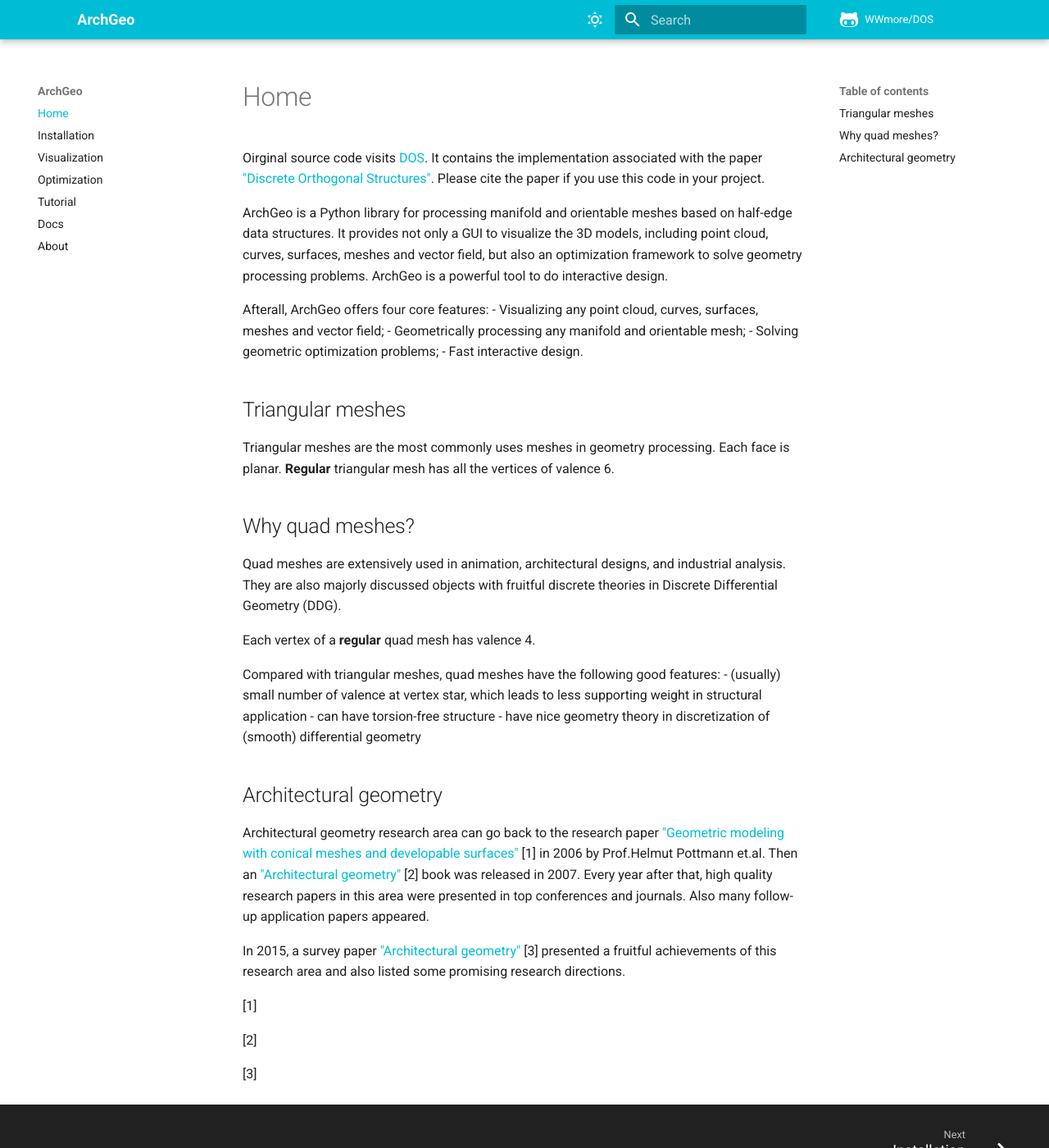
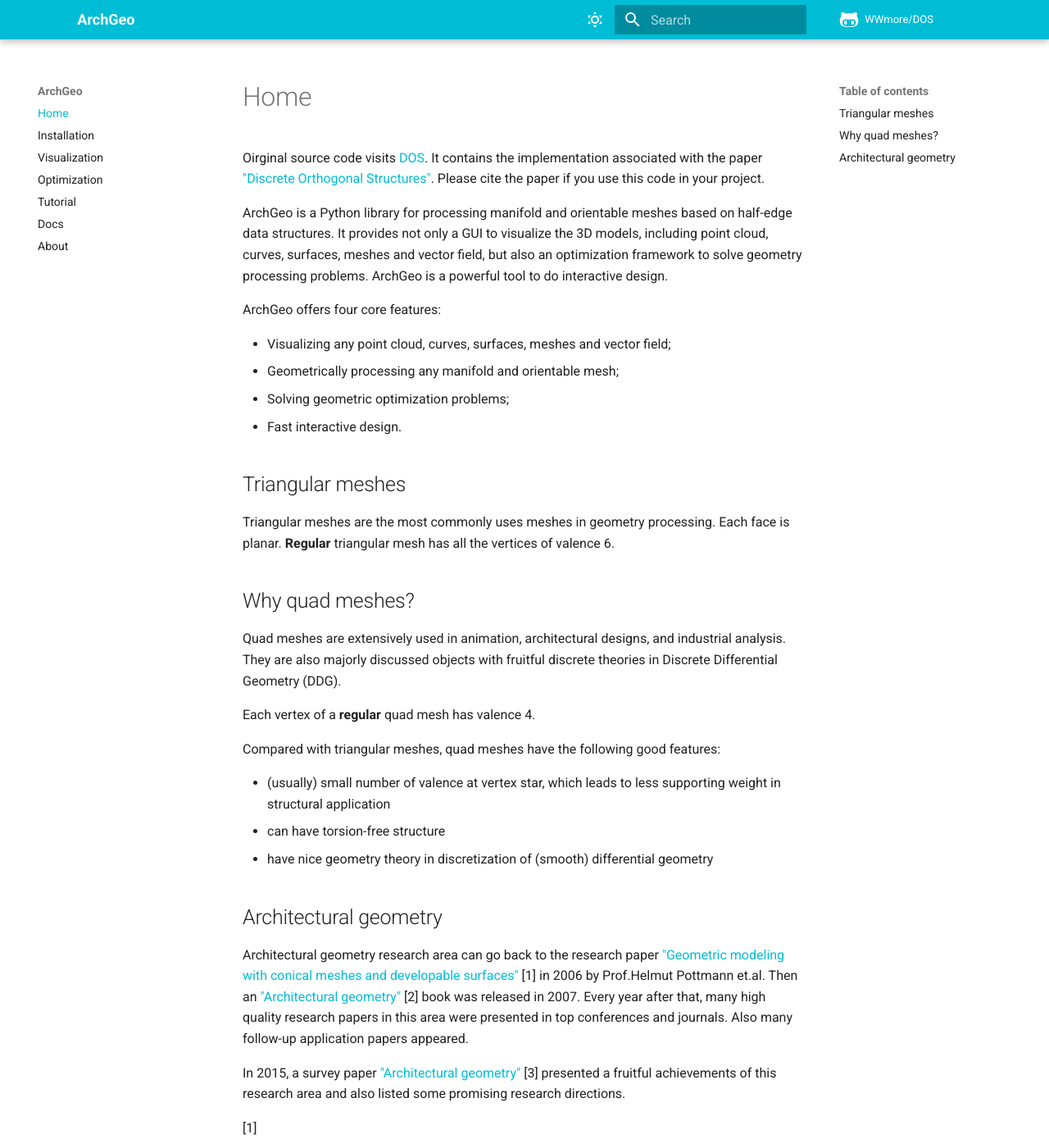
Before and after one commit to WWmore/mkdocs-archgeo, an MkDocs documentation site: the page built from docs/1.home.md, in a window 1280 px wide and 1400 px high. Shown: the whole window at 82% size. Built offline with MkDocs 1.6.1 and Material for MkDocs 9.7.7, drawn with Linux system fonts in a browser that asks for light colours; comment, search, counter and statistics services are not loaded.

Commit message:
Update 1.home.md

```diff
--- a/docs/1.home.md
+++ b/docs/1.home.md
@@ -7,11 +7,12 @@ ArchGeo is a Python library for processing manifold and orientable meshes based
 It provides not only a GUI to visualize the 3D models, including point cloud, curves, surfaces, meshes and vector field, but also an optimization framework to solve geometry processing problems.
 ArchGeo is a powerful tool to do interactive design.
 
-Afterall, ArchGeo offers four core features:
-- Visualizing any point cloud, curves, surfaces, meshes and vector field;
-- Geometrically processing any manifold and orientable mesh;
-- Solving geometric optimization problems;
-- Fast interactive design.
+ArchGeo offers four core features:
+
+* Visualizing any point cloud, curves, surfaces, meshes and vector field;
+* Geometrically processing any manifold and orientable mesh;
+* Solving geometric optimization problems;
+* Fast interactive design.
 
 ## Triangular meshes
 Triangular meshes are the most commonly uses meshes in geometry processing. Each face is planar. **Regular** triangular mesh has all the vertices of valence 6.
@@ -23,15 +24,16 @@ They are also majorly discussed objects with fruitful discrete theories in Discr
 Each vertex of a **regular** quad mesh has valence 4.
 
 Compared with triangular meshes, quad meshes have the following good features:
-- (usually) small number of valence at vertex star, which leads to less supporting weight in structural application
-- can have torsion-free structure
-- have nice geometry theory in discretization of (smooth) differential geometry
+
+* (usually) small number of valence at vertex star, which leads to less supporting weight in structural application
+* can have torsion-free structure
+* have nice geometry theory in discretization of (smooth) differential geometry
 
 ## Architectural geometry
 
 Architectural geometry research area can go back to the research paper ["Geometric modeling with conical meshes and developable surfaces"](https://doi.org/10.1145/1141911.1141941) [1] in 2006 by Prof.Helmut Pottmann et.al.
 Then an ["Architectural geometry"](http://www.architecturalgeometry.at/) [2] book was released in 2007.
-Every year after that, high quality research papers in this area were presented in top conferences and journals. Also many follow-up application papers appeared.
+Every year after that, many high quality research papers in this area were presented in top conferences and journals. Also many follow-up application papers appeared.
 
 In 2015, a survey paper ["Architectural geometry"](https://doi.org/10.1016/j.cag.2014.11.002) [3] presented a fruitful achievements of this research area and also listed some promising research directions.
 
```
